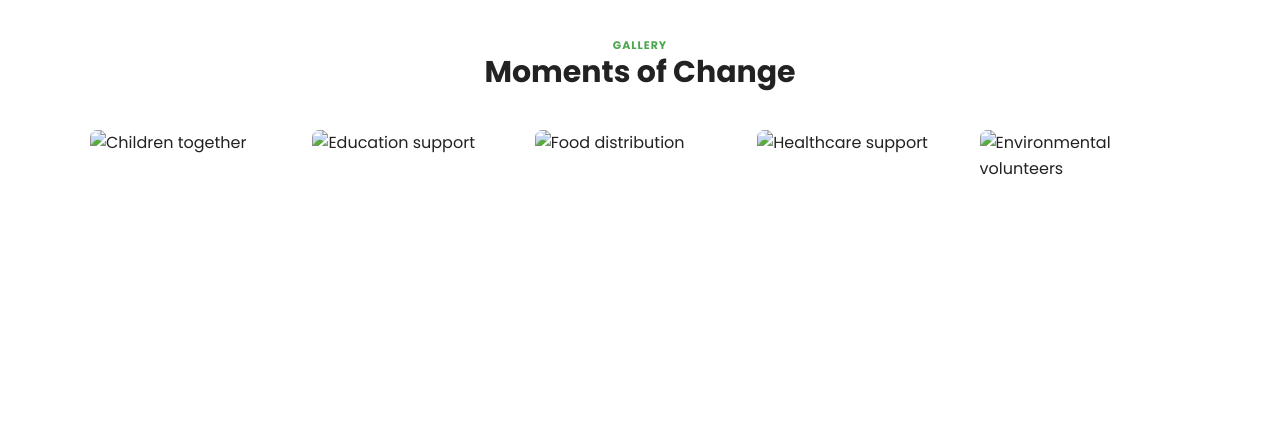
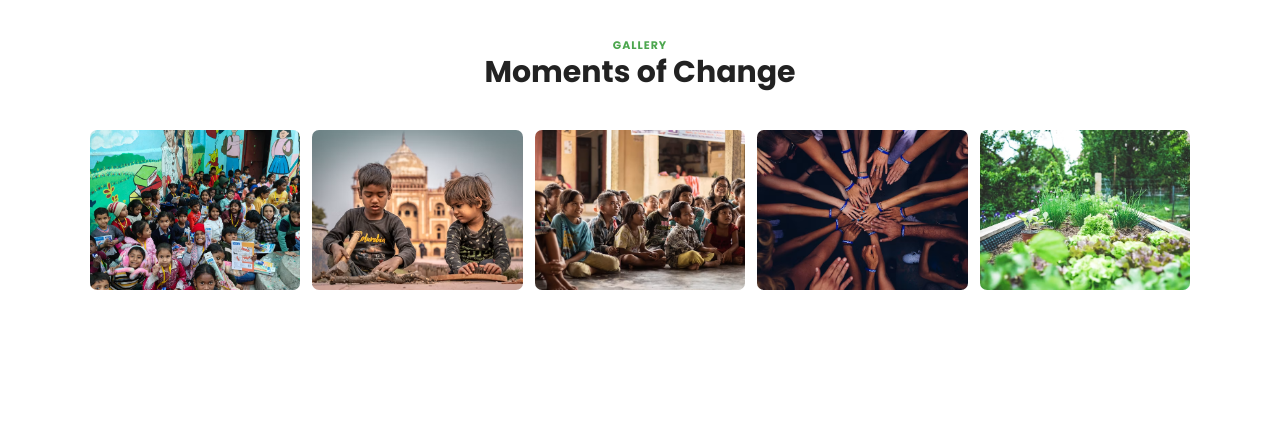
Before and after one commit to afrithafshan-eng/Hope-for-Tomorrow, a plain HTML site: page index.html in a window 1280 px wide. Shown: the part 2380-2808 px from the top of the page. Drawn offline with Linux system fonts and the light colour scheme.

Commit message:
Update index.html

```diff
--- a/index.html
+++ b/index.html
@@ -322,15 +322,15 @@
 
     <div class="gallery-container">
 
-      <img src="./images/img.1.jpg" alt="Children together">
+      <img src="img.1.jpg" alt="Children together">
 
-     <img src="./images/img.2.jpg" alt="Education support">
+     <img src="img.2.jpg" alt="Education support">
 
-     <img src="./images/img.3.jpg" alt="Food distribution">
+     <img src="img.3.jpg" alt="Food distribution">
 
-    <img src="./images/img.4.jpg" alt="Healthcare support">
+    <img src="img.4.jpg" alt="Healthcare support">
 
-    <img src="./images/img.5.jpg" alt="Environmental volunteers">
+    <img src="img.5.jpg" alt="Environmental volunteers">
     </div>
 
 </section>
```
